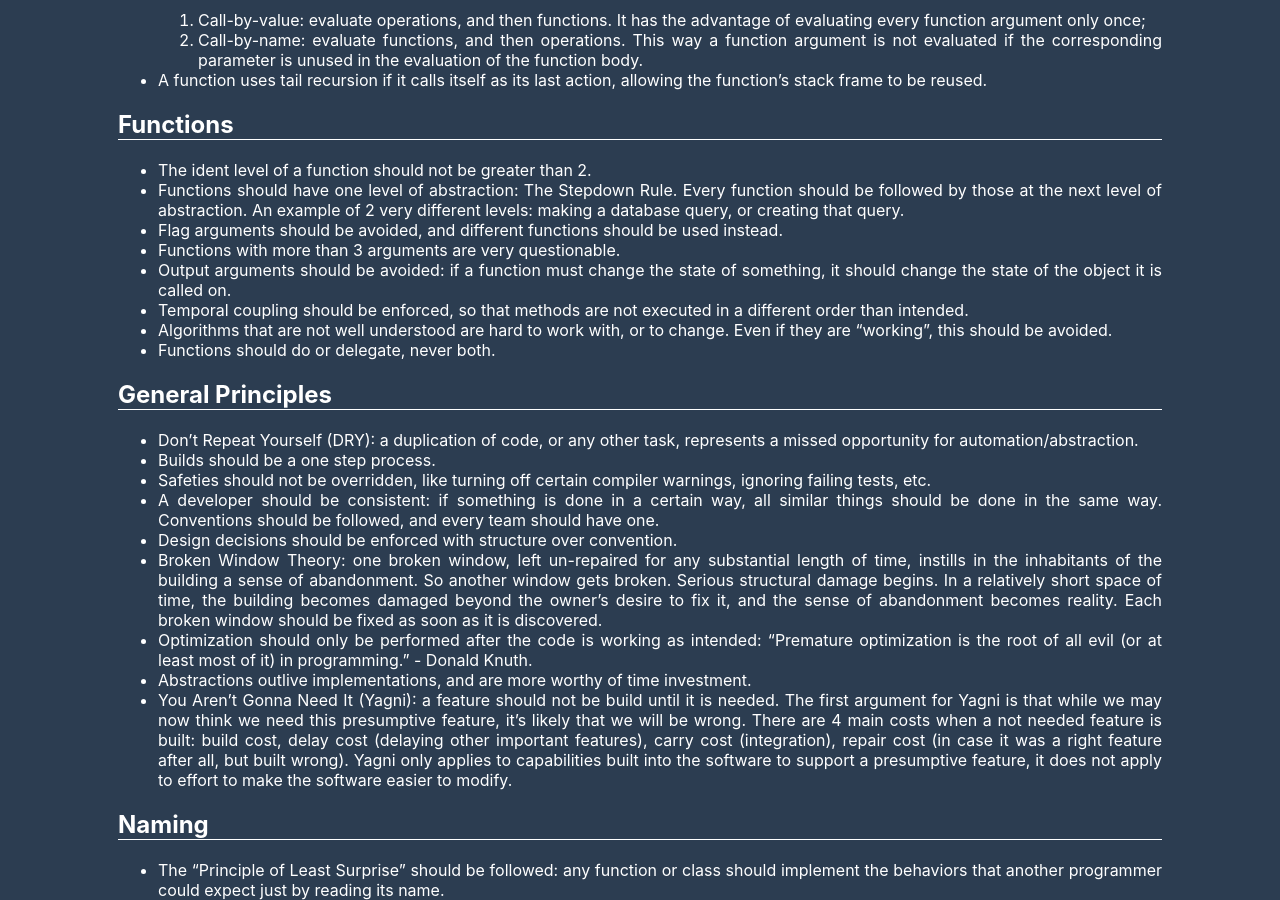
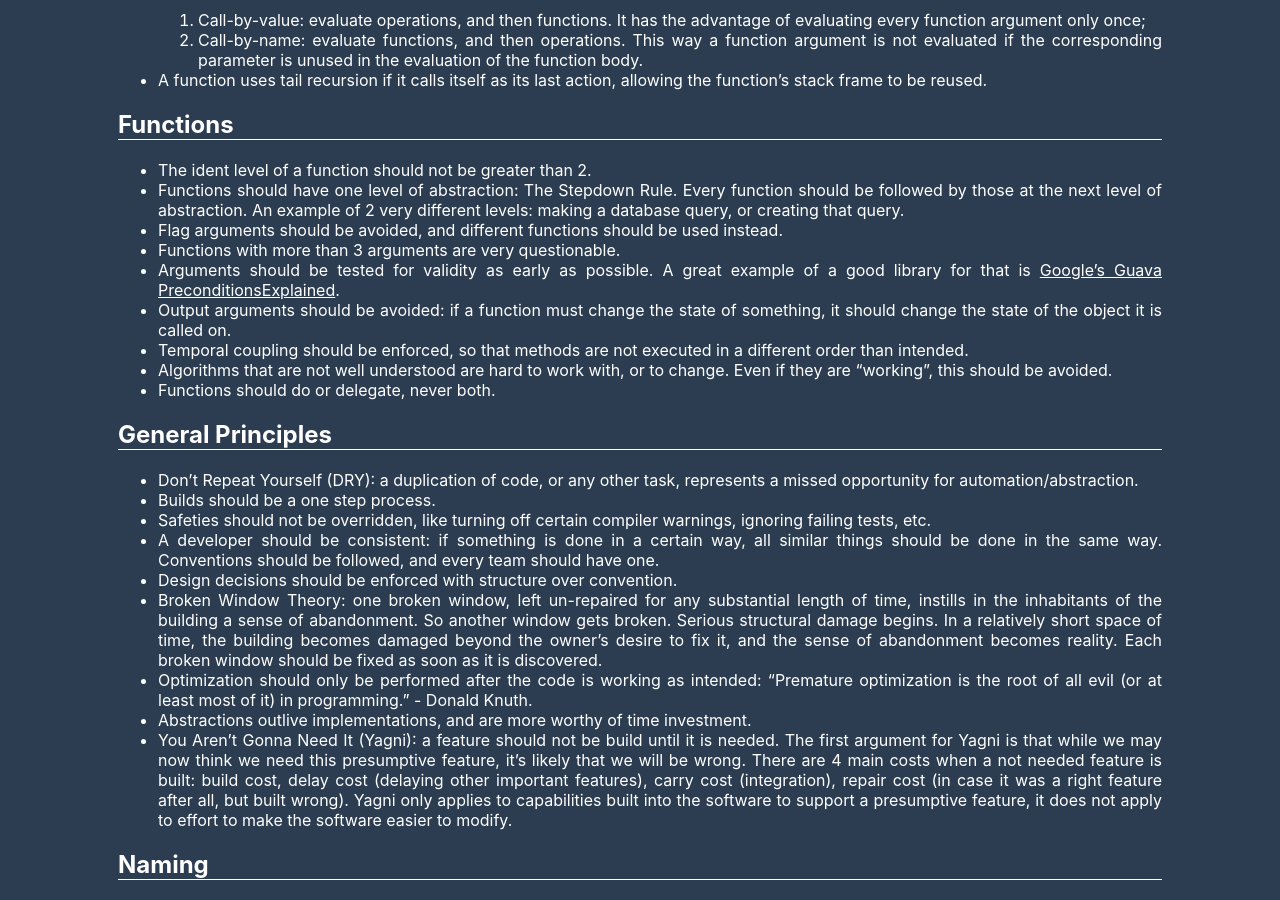
Before and after one commit to brunoroque06/brunoroque06.github.io, a Jekyll site: the page built from _pages/code-mastery.md, in a window 1280 px wide and 900 px high, scrolled down 1241 px. Built offline with Jekyll 4.4.1, drawn with Linux system fonts in a browser that asks for light colours.

Commit message:
Add arguments validation

```diff
--- a/_pages/code-mastery.md
+++ b/_pages/code-mastery.md
@@ -58,6 +58,7 @@ I find this a good way for me to check something pretty quickly. Feel free to do
 - Functions should have one level of abstraction: The Stepdown Rule. Every function should be followed by those at the next level of abstraction. An example of 2 very different levels: making a database query, or creating that query.
 - Flag arguments should be avoided, and different functions should be used instead.
 - Functions with more than 3 arguments are very questionable.
+- Arguments should be tested for validity as early as possible. A great example of a good library for that is [Google's Guava PreconditionsExplained](https://github.com/google/guava/wiki/PreconditionsExplained).
 - Output arguments should be avoided: if a function must change the state of something, it should change the state of the object it is called on.
 - Temporal coupling should be enforced, so that methods are not executed in a different order than intended.
 - Algorithms that are not well understood are hard to work with, or to change. Even if they are "working", this should be avoided.
```
Also changed, not shown: _pages/chess-fundamentals.md (+2 -0 lines).
